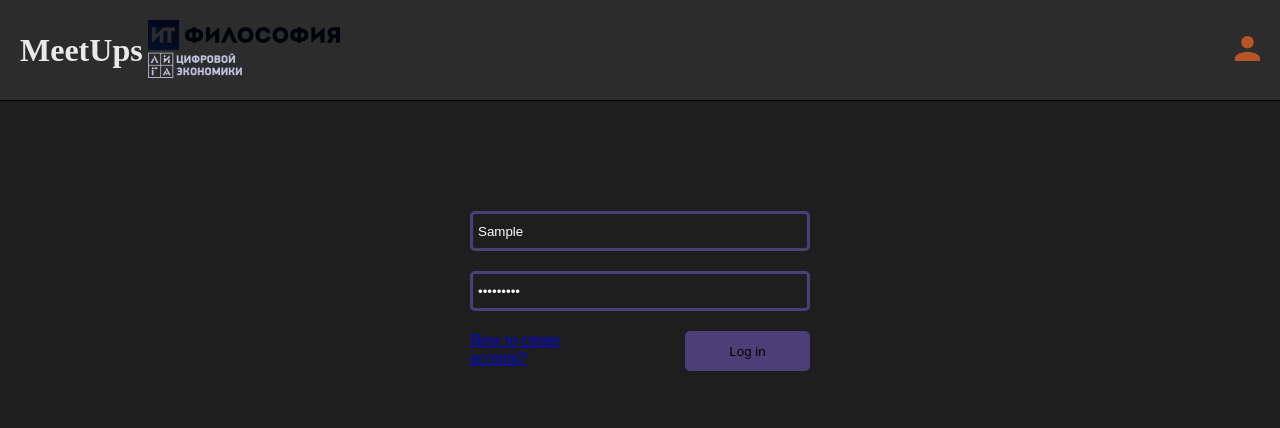
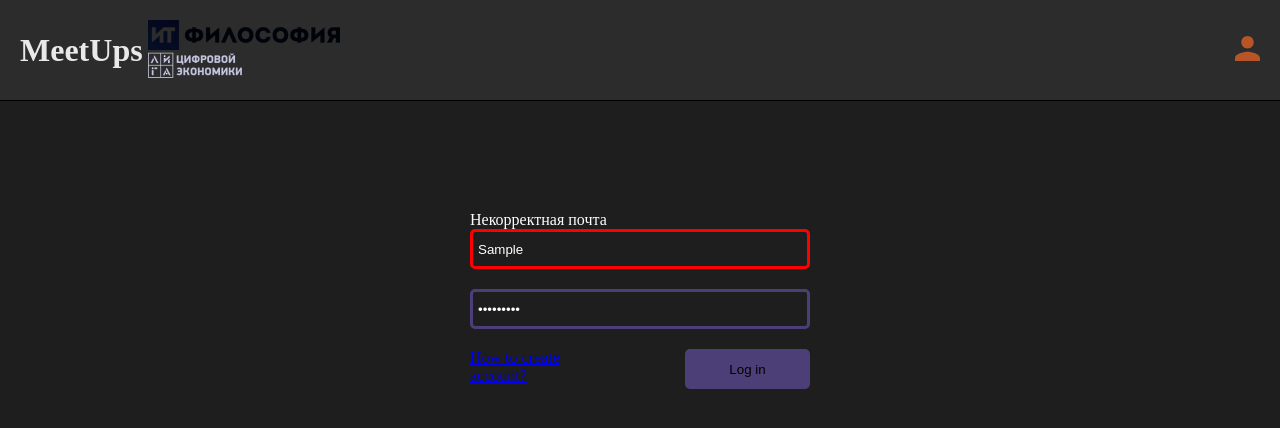
Before and after one commit to vladislavorehov55/final-liga-project, an Angular app: page /auth in a window 1280 px wide. Both pictures are taken after typing "Sample", "Sample123" into the empty fields and a click on the button "Log in". Shown: the top 428 px of the page. Built offline with nearby package versions, Linux system fonts and the light colour scheme; no server answers.

Commit message:
Added: client field validation with the help of the angular validators

```diff
--- a/src/app/components/pages/auth-page/auth-page.component.html
+++ b/src/app/components/pages/auth-page/auth-page.component.html
@@ -1,18 +1,23 @@
 <div class="page">
   <form class="form" [formGroup]="form" (submit)="submitHandler($event)">
-    <div class="row inputWrap">
+    <span class="errorMessage" *ngIf="loginError">{{loginError}}</span>
     <input formControlName="login"
            placeholder="Введите логин"
-             class="input"
+           class="input row"
+           (focus)="onFocusLoginHandler()"
+           (blur)="onBlurLoginHandler()"
     >
-    </div>
-    <div class="row inputWrap">
+
+    <span class="errorMessage" *ngIf="passwordError">{{passwordError}}</span>
     <input formControlName="password"
            placeholder="Введите пароль"
-             class="input"
+           class="input row"
            type="password"
+           (focus)="onFocusPasswordHandler()"
+           (blur)="onBlurPasswordHandler()"
+
     >
-    </div>
+
     <div class="block">
       <a routerLink="/about" class="link">How to create account?</a>
       <button class="btnLogin">Log in</button>
--- a/src/app/components/pages/auth-page/auth-page.component.scss
+++ b/src/app/components/pages/auth-page/auth-page.component.scss
@@ -23,3 +23,9 @@
 .row {
   margin-bottom: 20px;
 }
+.input.ng-touched.ng-invalid{
+  border-color: red;
+}
+.errorMessage {
+  color: #fff;
+}
--- a/src/app/components/pages/auth-page/auth-page.component.ts
+++ b/src/app/components/pages/auth-page/auth-page.component.ts
@@ -1,6 +1,6 @@
 import {Component, OnInit} from '@angular/core';
 import {AuthService} from "../../../services/auth/auth.service";
-import {FormControl, FormGroup} from "@angular/forms";
+import {FormControl, FormGroup, Validators} from "@angular/forms";
 
 @Component({
   selector: 'app-auth-page',
@@ -22,15 +22,44 @@ export class AuthPageComponent implements OnInit {
 
   private _createForm() {
     this.form = new FormGroup({
-      login: new FormControl<string>(''),
-      password: new FormControl<string>('')
+      login: new FormControl<string>('', {
+        validators: [Validators.required, Validators.email]
+      } ),
+      password: new FormControl<string>('', {
+        validators: [Validators.required]
+      })
     })
   }
 
-
+  loginError: string = ''
+  passwordError: string = ''
+  onBlurLoginHandler() {
+    if (this.form.controls.login.errors?.['required']) {
+      this.loginError = 'Поле не заполнено'
+    }
+    else if (this.form.controls.login.errors?.['email']) {
+      this.loginError = 'Некорректная почта'
+    }
+  }
+  onFocusLoginHandler() {
+    this.loginError = ''
+    if (this.form.controls.login.invalid) {
+      this.form.controls.login.reset()
+    }
+  }
+  onBlurPasswordHandler() {
+    if (this.form.controls.password.errors) {
+      this.passwordError = 'Поле не заполнено'
+    }
+  }
+  onFocusPasswordHandler() {
+    if (this.form.controls.password.invalid) {
+      this.form.controls.password.reset()
+    }
+  }
   submitHandler(event: SubmitEvent) {
     event.preventDefault()
-    this._authService.login(this.form.get('login')?.value, this.form.get('password')?.value)
+    this._authService.login(this.form.value.login, this.form.value.password)
   }
 
 }
--- a/src/styles.scss
+++ b/src/styles.scss
@@ -17,17 +17,17 @@
 
 .inputWrap {
   overflow-y: hidden;
-  border-radius: 5px;
-  border: 3px solid #4C3F78;
+
   height: 40px;
 }
 .input {
   display: block;
   width: 100%;
-  height: 100%;
+  border-radius: 5px;
+  border: 3px solid #4C3F78;
+  height: 40px;
   padding: 5px;
   background: inherit;
-  border: none;
   outline: none;
   color: #fff;
 }
```
Lines whose indentation alone changed are shown as unchanged.
